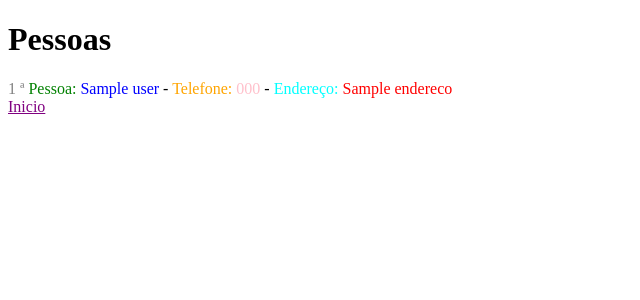
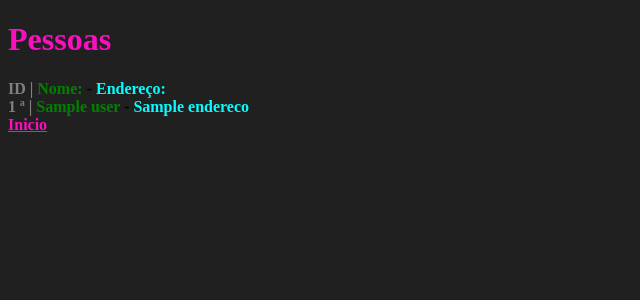
Before and after one commit to Heydran/AprendendoProgramacaoPython, a Flask app: template templates/listar_pessoas.html in a window 1280 px wide. Shown: the top 300 px of the page, without its empty margins (0-640 px from the left). Run offline with Flask 2, Linux system fonts and the light colour scheme; the template is opened without the code that fills it: most values are stand-ins (such as "Sample title", 1, 10 or a date in 2020).

Commit message:
auto query list

```diff
--- a/servidor.py
+++ b/servidor.py
@@ -7,24 +7,29 @@ class Pessoa(object):
 
 
 
-lista = [Pessoa("Lester","(560) 483-0293","São Paulo"),Pessoa("Solomon","(852) 535-1460","Quebec"),Pessoa("Kane","(342) 663-1815","Västra Götalands län"),Pessoa("Jeanette","(491) 924-6893","Provence-Alpes-Côte d'Azur"),Pessoa("Herman","(234) 414-9654","Île-de-France"),Pessoa("Joseph","(274) 796-9678","Oyo"),Pessoa("Blythe","(633) 709-8290","Västra Götalands län"),Pessoa("Bradley","(258) 860-2514","West-Vlaanderen"),Pessoa("Ashton","(355) 140-9940","LOM"),Pessoa("Russell","(999) 750-6924","Zuid Holland")]
+#lista = [Pessoa("Lester","(560) 483-0293","São Paulo"),Pessoa("Solomon","(852) 535-1460","Quebec"),Pessoa("Kane","(342) 663-1815","Västra Götalands län"),Pessoa("Jeanette","(491) 924-6893","Provence-Alpes-Côte d'Azur"),Pessoa("Herman","(234) 414-9654","Île-de-France"),Pessoa("Joseph","(274) 796-9678","Oyo"),Pessoa("Blythe","(633) 709-8290","Västra Götalands län"),Pessoa("Bradley","(258) 860-2514","West-Vlaanderen"),Pessoa("Ashton","(355) 140-9940","LOM"),Pessoa("Russell","(999) 750-6924","Zuid Holland")]
 
 
 
-from flask import Flask, render_template, request
+from flask import Flask, render_template, request, redirect
 from sql_site import Pessoa as People
 from sql_site import GerenciadorPessoa as Geps
 
 geps = Geps()
 geps.criar_tabela()
 
+def listar_pessoas():
+	return geps.listar_tabela()
+
 app = Flask("__name__")
+
 @app.route("/")
 def inicio():
 	return render_template("inicio.html")
+
 @app.route("/listar_pessoas")
 def listar_pessoas():
-	return render_template("listar_pessoas.html", users = lista)
+	return render_template("listar_pessoas.html", users = geps.listar_tabela())
 
 @app.route("/ver_video")
 def ver_video():
@@ -34,11 +39,19 @@ def ver_video():
 def form_adicionar():
 	return render_template("form_adicionar.html")
 
-@app.route("/adicionar_pessoa")
+@app.route("/adicionar_pessoa")#, endpoint = "listar_pessoas")
 def adicionar_pessoa():
 	nome = request.args.get("nome")
 	endereco = request.args.get("endereco")
 	geps.adicionar_na_tabela(nome,endereco)
-	return render_template("listar_pessoas.html", users = lista)
+	#url_for("listar_pessoas")
+	#return render_template("listar_pessoas.html", users = geps.listar_tabela())
+	return redirect("/listar_pessoas")
+
+@app.route("/form_deletar")
+def deletar_pessoa():
+	return render_template("form_deletar.html")
+
+
 
 app.run()
--- a/sql_site.py
+++ b/sql_site.py
@@ -36,12 +36,12 @@ class GerenciadorPessoa(object):
 		resultados = self.s.query(Pessoa).filter(Animes.nome == nome)
 		pessoas = []
 		for resultado in resultados:
-			pessoas.append(Animes(id = resultado.id, nome = resultado.nome, genero = resultado.genero))
+			pessoas.append(Pessoa(id = resultado.id, nome = resultado.nome, endereco = resultado.endereco))
 		return pessoas
 
 	def listar_tabela(self):
 		resultados = self.s.query(Pessoa)
-		animes = []
+		pessoas = []
 		for resultado in resultados:
-			pessoas.append(Animes(id = resultado.id, nome = resultado.nome, genero = resultado.genero))
+			pessoas.append(Pessoa(id = resultado.id, nome = resultado.nome, endereco = resultado.endereco))
 		return pessoas
--- a/static/css/aota.css
+++ b/static/css/aota.css
@@ -11,7 +11,7 @@
 }
 
 #rosa{
-	color: pink;
+	color: #ff007f;
 }
 
 #ciano{
--- a/static/css/atoa.css
+++ b/static/css/atoa.css
@@ -11,9 +11,17 @@
 }
 
 #rosa{
-	color: pink;
+	color: #ff007f;
 }
 
 #ciano{
 	color: cyan;
 }
+
+#vermelho{
+	color:red;
+}
+
+#cinza{
+	color:gray;
+}
--- a/templates/listar_pessoas.html
+++ b/templates/listar_pessoas.html
@@ -3,14 +3,17 @@
 <head>
 	<title> Pessoas </title>
 
-	<link rel="stylesheet" type="text/css" href="{{url_for('static', filename='css/aota.css')}}">
+	<link rel="stylesheet" type="text/css" href="{{url_for('static', filename='css/atoa.css')}}">
 </head>
-<body>
-	<h1> Pessoas </h1>
+<body bgcolor="#202020">
+	<h1 style = "color: #fc0fc0"> Pessoas </h1>
+	<b>
+	<font id = "cinza"> ID  | </font>  <font id = "verde"> Nome: </font> - <font id = "ciano"> Endereço: </font> <br>
 	{% for i in users: %}
-		<font id = "cinza"> {{ loop.index }} ª  </font> <font id = "verde"> Pessoa: </font>  <font id = "azul"> {{ i.nome }} </font> - <font id = "laranja"> Telefone: </font> <font id = "rosa" > {{i.telefone}} </font> - <font id = "ciano"> Endereço: </font> <font id = vermelho> {{i.endereco}} </font><br>
+		<font id = "cinza"> {{ loop.index }} ª | </font> <font id = "verde"> {{ i.nome }} </font> - <font id = "ciano"> {{i.endereco}} </font><br>
 	{% endfor %}
-	<a href="/" style="color:purple"> Inicio </a><br>
+	<a href="/" style="color:#fc0fc0"> Inicio </a><br>
 	<a href="/form_adicionar"></a>
+	</b>
 </body>
 </html>
```
Also changed, not shown: templates/form_deletar.html (added, +18 -0 lines), templates/redirecionar.html (added, +9 -0 lines).
